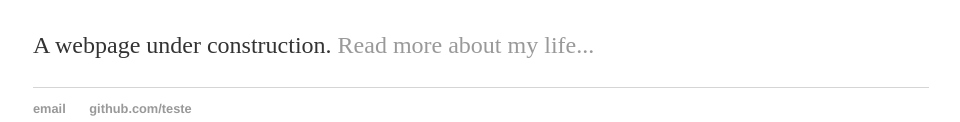
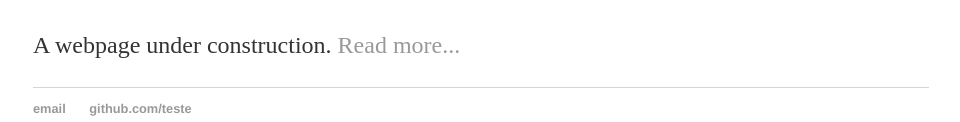
Before and after one commit to j4nedoe/j4nedoe.github.io, a plain HTML site: page index.html in a window 1280 px wide. Shown: the part 168-290 px from the top of the page, without its empty margins (159-1119 px from the left). Drawn offline with Linux system fonts and the light colour scheme.

Commit message:
Update index.html

```diff
--- a/index.html
+++ b/index.html
@@ -17,7 +17,7 @@
 		<div class="container">
     		<div class="blurb">
         		<h1>j4nedoe.github.io!</h1>
-				<p>A webpage under construction. <a href="/about">Read more about my life...</a></p>
+				<p>A webpage under construction. <a href="/about">Read more...</a></p>
     		</div><!-- /.blurb -->
 		</div><!-- /.container -->
 		<footer>
```
